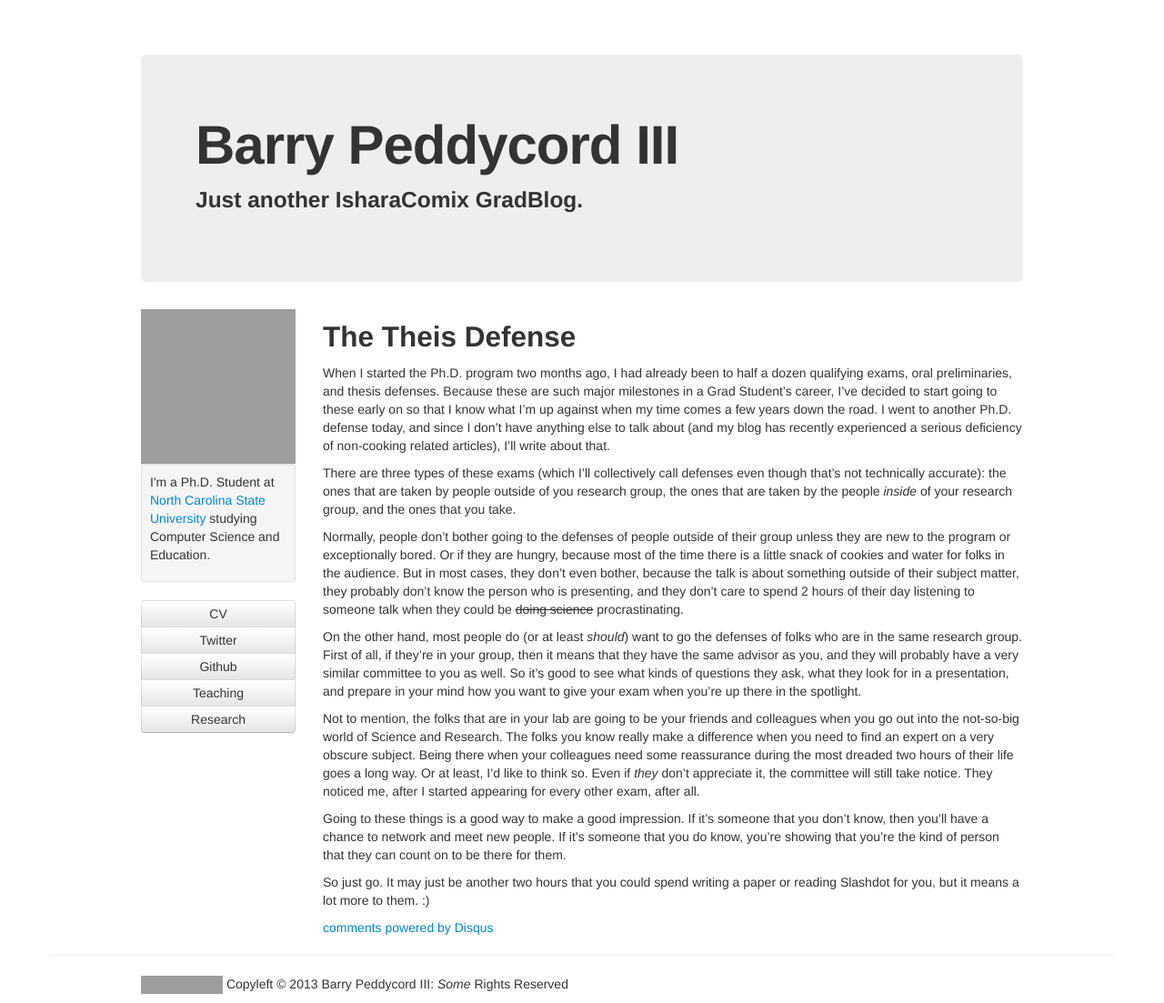
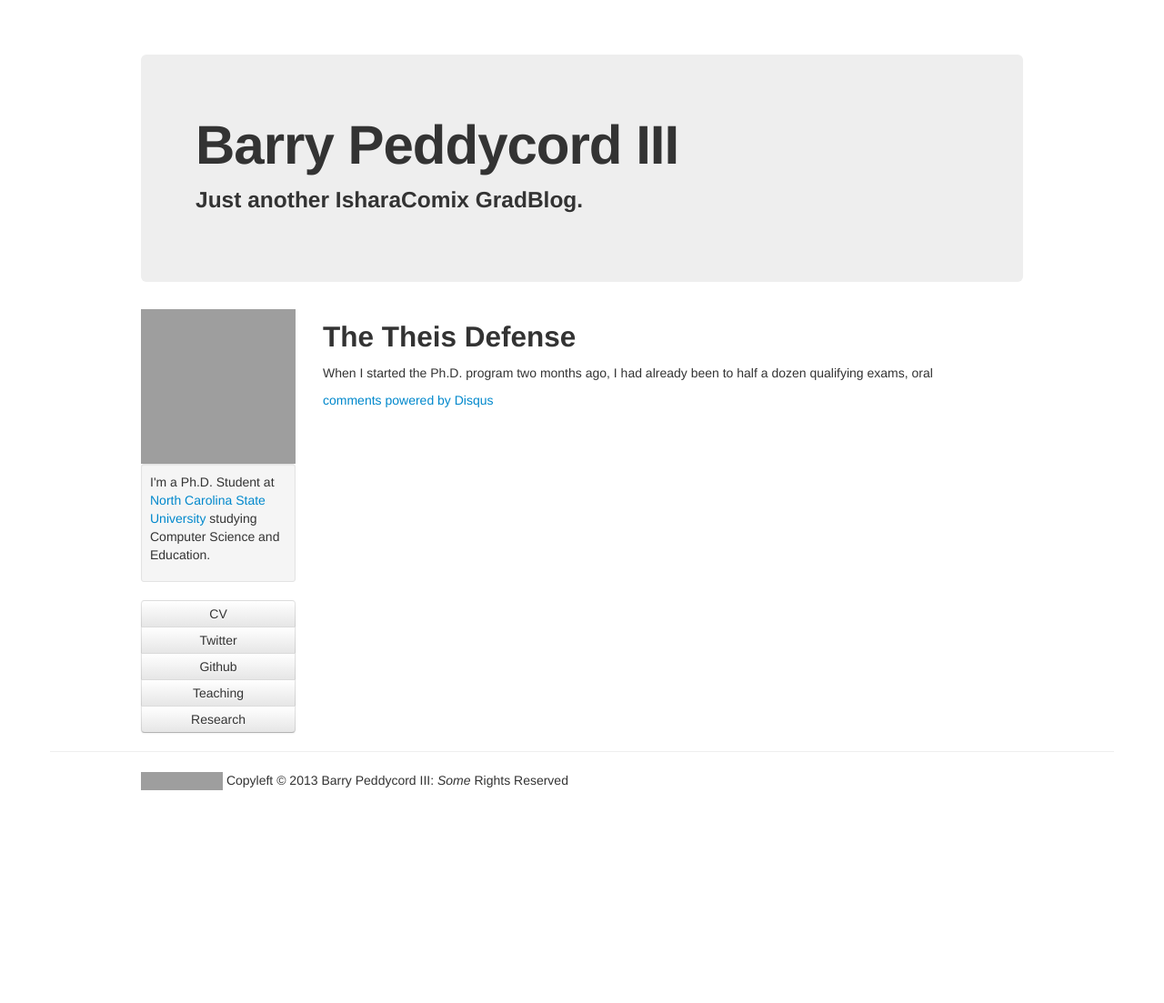
Before and after one commit to isharacomix/oldsite, a Jekyll site: the page built from _posts/2011-10-14-the-thesis-defense.md, in a window 1280 px wide. Shown: the whole page at 91% size. Built offline with Jekyll 4.4.1, drawn with Linux system fonts in a browser that asks for light colours; comment, search, counter and statistics services are not loaded; after the commit the page ends 900 px from its top, so only the background shows below that; grey boxes are pictures that could not be loaded.

Commit message:
another broken blog post. i need to do these one by one now.

```diff
--- a/_posts/2011-10-14-the-thesis-defense.md
+++ b/_posts/2011-10-14-the-thesis-defense.md
@@ -3,16 +3,4 @@ layout: post
 title: The Theis Defense
 ---
 
-When I started the Ph.D. program two months ago, I had already been to half a dozen qualifying exams, oral preliminaries, and thesis defenses. Because these are such major milestones in a Grad Student's career, I've decided to start going to these early on so that I know what I'm up against when my time comes a few years down the road. I went to another Ph.D. defense today, and since I don't have anything else to talk about (and my blog has recently experienced a serious deficiency of non-cooking related articles), I'll write about that.
-
-There are three types of these exams (which I'll collectively call defenses even though that's not technically accurate): the ones that are taken by people outside of you research group, the ones that are taken by the people *inside* of your research group, and the ones that you take.
-
-Normally, people don't bother going to the defenses of people outside of their group unless they are new to the program or exceptionally bored. Or if they are hungry, because most of the time there is a little snack of cookies and water for folks in the audience. But in most cases, they don't even bother, because the talk is about something outside of their subject matter, they probably don't know the person who is presenting, and they don't care to spend 2 hours of their day listening to someone talk when they could be <del>doing science</del> procrastinating.
-
-On the other hand, most people do (or at least *should*) want to go the defenses of folks who are in the same research group. First of all, if they're in your group, then it means that they have the same advisor as you, and they will probably have a very similar committee to you as well. So it's good to see what kinds of questions they ask, what they look for in a presentation, and prepare in your mind how you want to give your exam when you're up there in the spotlight.
-
-Not to mention, the folks that are in your lab are going to be your friends and colleagues when you go out into the not-so-big world of Science and Research. The folks you know really make a difference when you need to find an expert on a very obscure subject. Being there when your colleagues need some reassurance during the most dreaded two hours of their life goes a long way. Or at least, I'd like to think so. Even if *they* don't appreciate it, the committee will still take notice. They noticed me, after I started appearing for every other exam, after all.
-
-Going to these things is a good way to make a good impression. If it's someone that you don't know, then you'll have a chance to network and meet new people. If it's someone that you do know, you're showing that you're the kind of person that they can count on to be there for them.
-
-So just go. It may just be another two hours that you could spend writing a paper or reading Slashdot for you, but it means a lot more to them. :)
+When I started the Ph.D. program two months ago, I had already been to half a dozen qualifying exams, oral
```
Also changed, not shown: _posts/2011-10-10-emails.md (+13 -1 lines).
